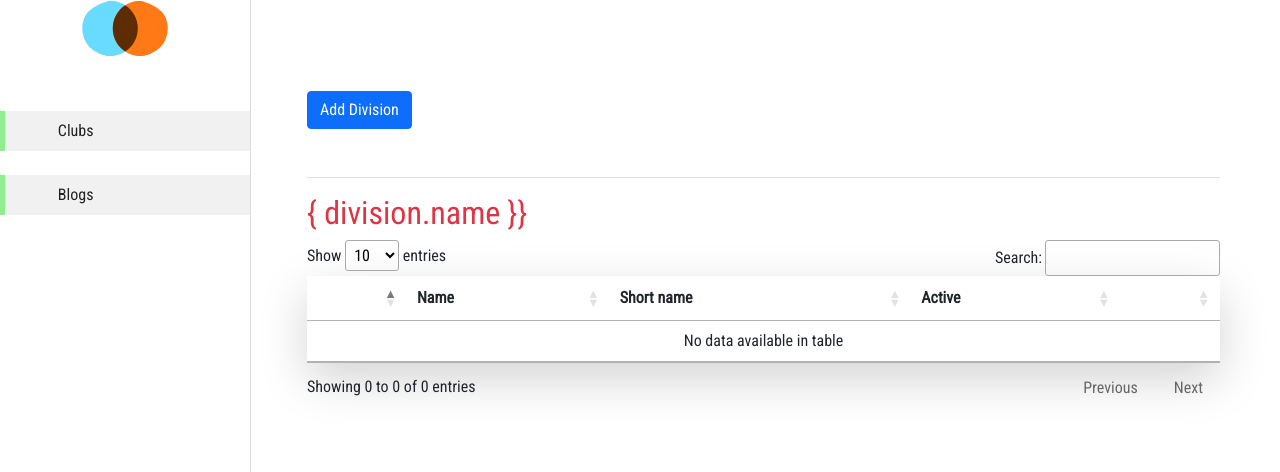
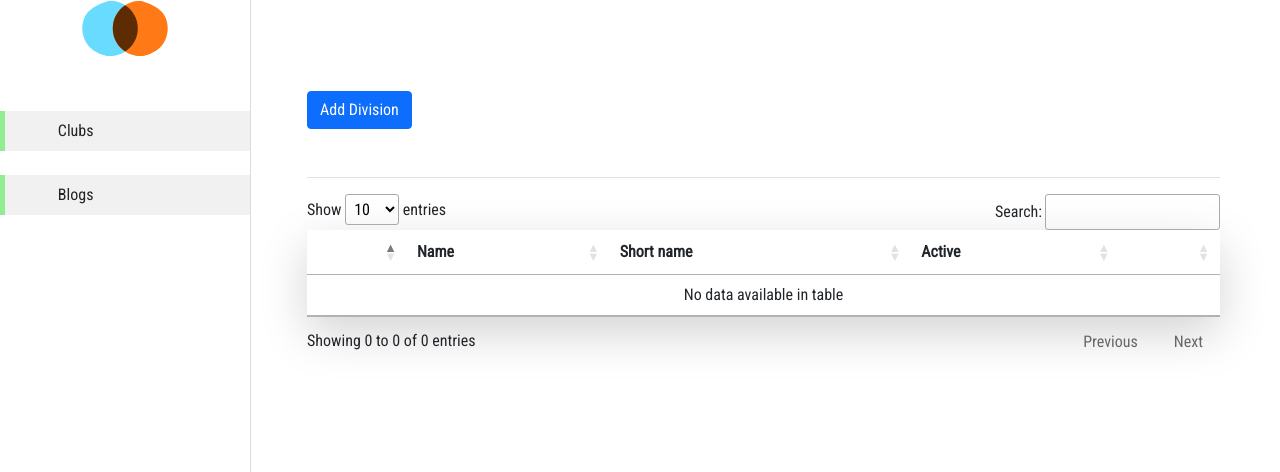
Before and after one commit to CSEC-ASTU/dev_hackathon_knight_club_ap, a Django app: template src/knight_cap/auser/templates/auser/club/detail.html in a window 1280 px wide. Shown: the part 45-517 px from the top of the page. Run offline with Django 3.2, Linux system fonts and the light colour scheme; the template is opened without the code that fills it, so the values that code supplies are empty; some libraries are stand-ins or nearby versions.

Commit message:
(fix) Template

```diff
--- a/src/knight_cap/auser/templates/auser/division/list.html
+++ b/src/knight_cap/auser/templates/auser/division/list.html
@@ -1,5 +1,4 @@
 {% load i18n %}
-<h2 class="text-danger">{ division.name }}</h2>
             <table class="table shadow-lg w-100" id="dt_table_active_clubs">
               <thead>
                 <tr>
```
